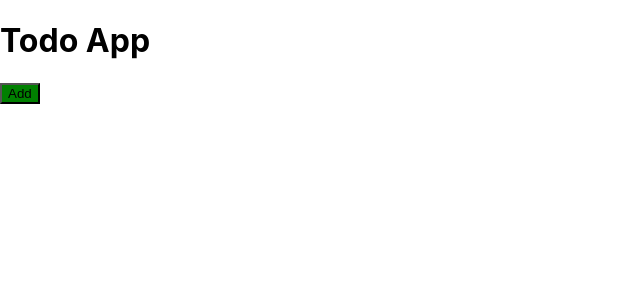
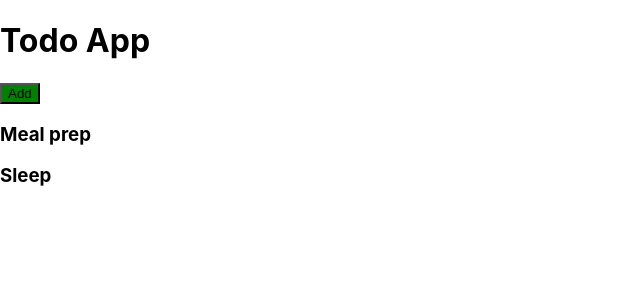
Before and after one commit to victormusembi11/drf-todo-api, a React (Create React App) app in the folder frontend/: page / in a window 1280 px wide. Shown: the top 300 px of the page, without its empty margins (0-640 px from the left). Built offline with nearby package versions, Linux system fonts and the light colour scheme.

Commit message:
feat: display tasks
created tasks and task components

```diff
--- a/frontend/src/App.js
+++ b/frontend/src/App.js
@@ -1,9 +1,27 @@
+import { useState } from "react"
 import Header from "./components/Header";
+import Tasks from "./components/Tasks";
 
 function App() {
+  const [tasks, setTask] = useState(
+    [
+        {
+            id: 1,
+            title: 'Meal prep',
+            completed: false
+        },
+        {
+            id: 2,
+            title: 'Sleep',
+            completed: false
+        }
+    ]
+  )
+
   return (
     <div className="App">
       <Header title="Todo App" />
+      <Tasks tasks={tasks}/>
     </div>
   );
 }
--- /dev/null
+++ b/frontend/src/components/Task.js
@@ -0,0 +1,9 @@
+const Task = ({ task }) => {
+  return (
+    <div className="task">
+      <h3>{task.title}</h3>
+    </div>
+  )
+}
+
+export default Task
--- /dev/null
+++ b/frontend/src/components/Tasks.js
@@ -0,0 +1,13 @@
+import Task from "./Task"
+
+const Tasks = ({ tasks }) => {
+  return (
+    <>
+      {tasks.map((task) => (
+        <Task key={task.id} task={task}/>
+      ))}
+    </>
+  )
+}
+
+export default Tasks
```
